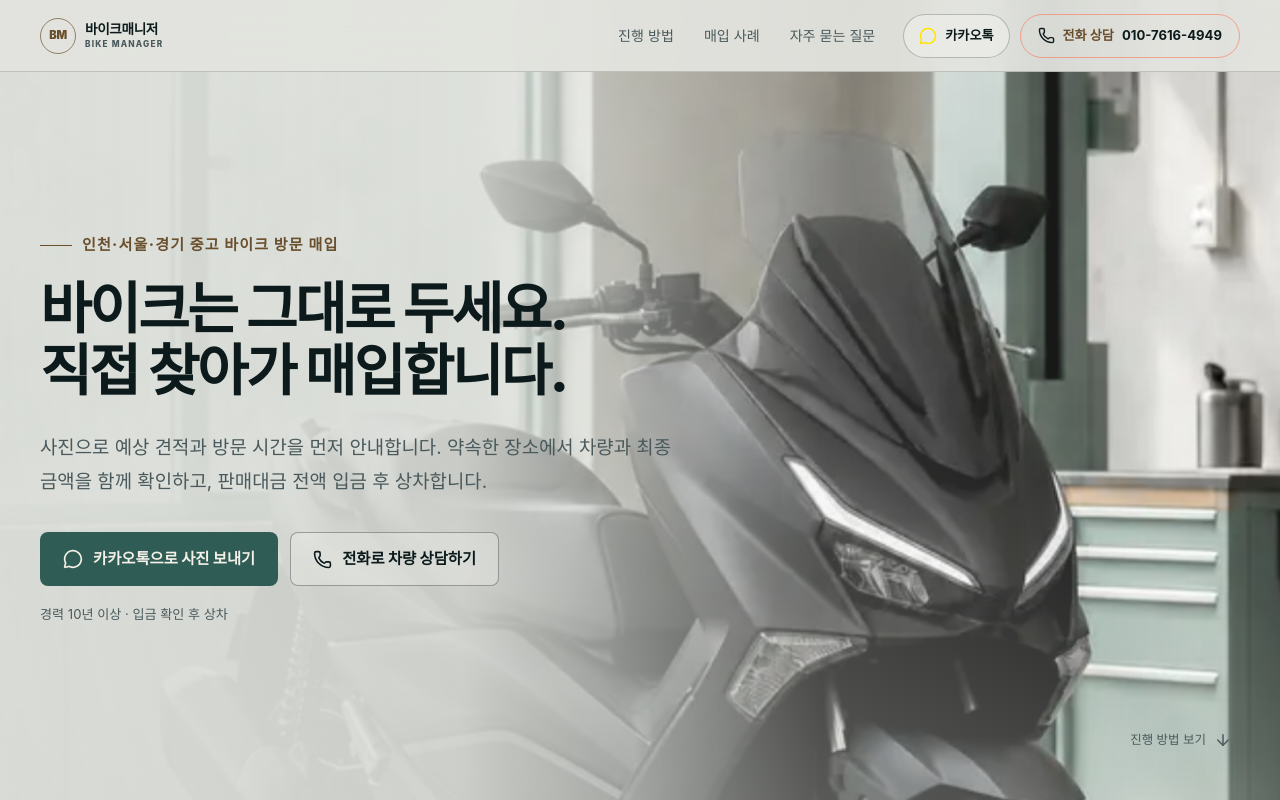
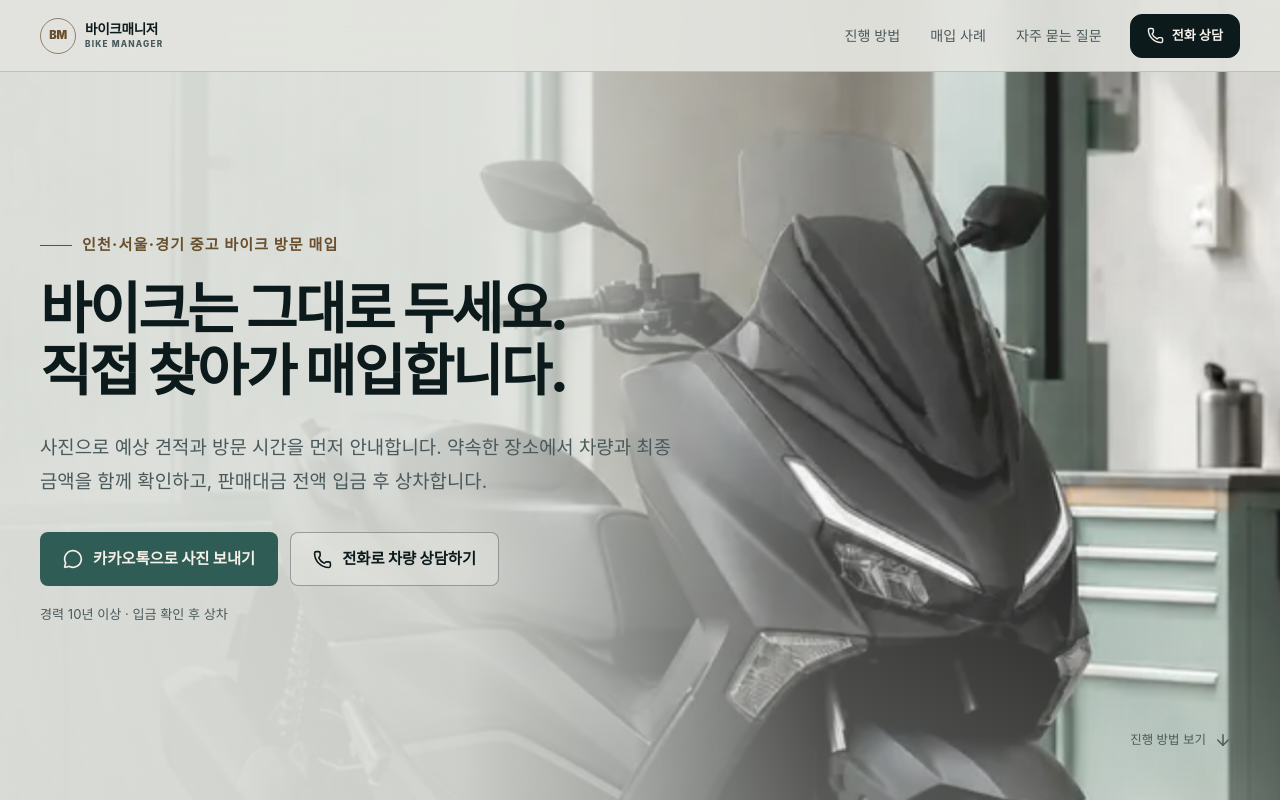
Before and after one commit to 12538253/bike-landing, a Next.js app: page / in a window 1280 px wide. Shown: the top 800 px of the page. Built offline with nearby package versions, Linux system fonts and the light colour scheme.

Commit message:
feat: simplify bright header inquiry action

```diff
--- a/app/globals.css
+++ b/app/globals.css
@@ -154,8 +154,7 @@ section[id] {
 .brand-mark,
 .brand-mark__badge,
 .site-header__actions,
-.header-phone,
-.header-kakao {
+.header-phone {
   display: flex;
   align-items: center;
 }
@@ -227,35 +226,26 @@ section[id] {
   gap: 10px;
 }
 
-.header-phone,
-.header-kakao {
+.header-phone {
   min-height: 44px;
   justify-content: center;
   gap: 8px;
-  border-radius: 999px;
+  border-radius: 12px;
   font-size: 0.82rem;
   font-weight: 750;
 }
 
-.header-kakao {
-  padding-inline: 15px;
-  border: 1px solid rgba(12, 26, 28, 0.24);
-  background: rgba(240, 239, 234, 0.58);
-  color: var(--ink);
-}
-
-.header-kakao svg {
-  color: var(--yellow);
-}
-
 .header-phone {
-  padding-inline: 17px;
-  border: 1px solid rgba(255, 102, 69, 0.52);
-  color: var(--ink);
-}
-
-.header-phone__hours {
-  color: var(--brass);
+  padding-inline: 16px;
+  border: 1px solid var(--ink);
+  background: var(--ink);
+  color: var(--cta-foreground);
+  transition: background-color 160ms ease, border-color 160ms ease;
+}
+
+.header-phone:hover {
+  border-color: var(--ink-soft);
+  background: var(--ink-soft);
 }
 
 .hero {
@@ -1253,11 +1243,6 @@ button.visit-flow__stage-summary {
     width: min(calc(100% - 34px), var(--shell));
   }
 
-  .header-kakao,
-  .header-phone__hours {
-    display: none;
-  }
-
   .header-phone {
     padding-inline: 13px;
     font-size: 0.78rem;
--- a/components/Header.tsx
+++ b/components/Header.tsx
@@ -1,4 +1,4 @@
-import { MessageCircle, Phone } from "lucide-react";
+import { Phone } from "lucide-react";
 
 import { site } from "@/content/site";
 
@@ -29,19 +29,13 @@ export default function Header() {
 
         <div className="site-header__actions">
           <a
-            className="header-kakao"
-            href={site.links.kakao}
-            target="_blank"
-            rel="noreferrer"
-            aria-label="카카오톡으로 문의하기"
+            className="header-phone"
+            href={phone.href}
+            data-cta={phone.ctaId}
+            aria-label={`${phone.label} ${site.phone.display}`}
           >
-            <MessageCircle aria-hidden="true" size={18} />
-            <span>카카오톡</span>
-          </a>
-          <a className="header-phone" href={phone.href} data-cta={phone.ctaId}>
             <Phone aria-hidden="true" size={17} />
-            <span className="header-phone__hours">{phone.label}</span>
-            <span>{site.phone.display}</span>
+            <span>{phone.label}</span>
           </a>
         </div>
       </div>
```
Also changed, not shown: 2 other files (tests, documents, lock files or other folders).
